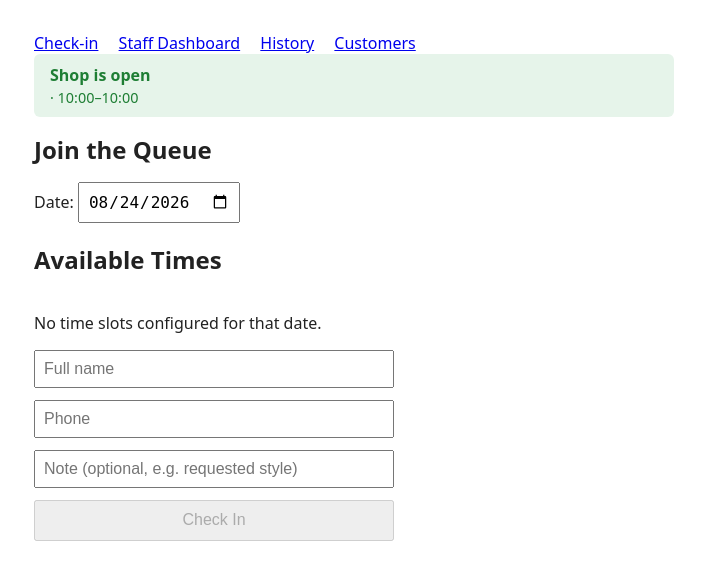
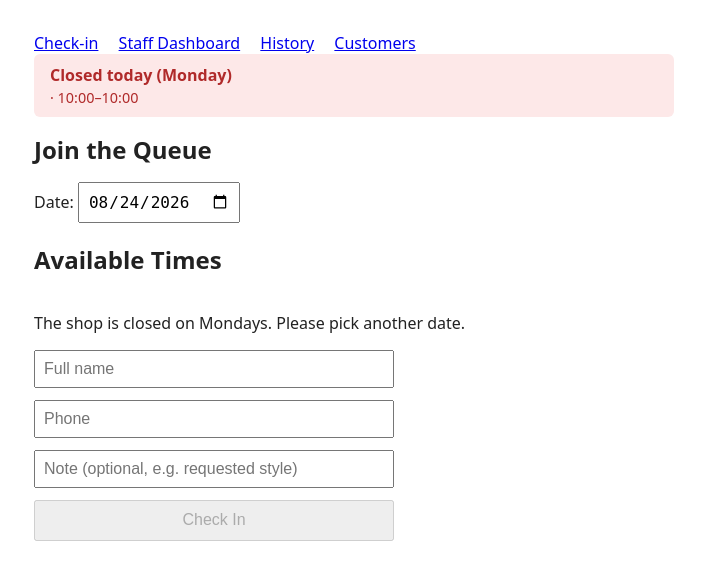
Before and after one commit to mrprogrammingx/barbershop-queue, a FastAPI app: page / in a window 1280 px wide. Shown: the top 574 px of the page, without its empty margins (286-991 px from the left). Run offline with FastAPI, Linux system fonts and the light colour scheme; tables that the repository leaves empty hold one stand-in row (values such as "Sample post"); data that the repository does not hold is empty.

Commit message:
Clarify banner/message when today is not an open day
Fixes a real bug found while investigating: base.html and
checkin.html both declared global `const WEEKDAY_CODES` /
`const DAY_LABELS` in the same page scope (Jinja inlines both
<script> blocks), so the second declaration threw a SyntaxError and
silently killed that script entirely -- which is why the shop-status
banner stopped rendering on the check-in page. Renamed checkin.html's
constants to avoid the collision.

Also improves the actual UX gap that surfaced this: `is_open` (the
manual walk-in toggle) and `open_days` (the weekly schedule) are
independent, so the banner could say "Shop is open" on a day with no
bookable slots. The banner now shows "Closed today (Weekday)" when
today isn't in open_days even if is_open is true, and the check-in
page's empty-slots message explains why ("The shop is closed on
Mondays...") instead of a generic "No time slots configured".

Co-Authored-By: Claude Sonnet 5 <noreply@anthropic.com>

```diff
--- a/app/templates/base.html
+++ b/app/templates/base.html
@@ -36,23 +36,36 @@
   <div id="shop-status-banner"></div>
   {% block content %}{% endblock %}
   <script>
+    const WEEKDAY_CODES = ["sun", "mon", "tue", "wed", "thu", "fri", "sat"];
+    const DAY_LABELS = { mon: "Monday", tue: "Tuesday", wed: "Wednesday", thu: "Thursday", fri: "Friday", sat: "Saturday", sun: "Sunday" };
+    const DAY_ABBR = { mon: "Mon", tue: "Tue", wed: "Wed", thu: "Thu", fri: "Fri", sat: "Sat", sun: "Sun" };
+
     async function loadShopStatusBanner() {
       try {
         const res = await fetch("/admin/shop-status");
         const data = await res.json();
         const banner = document.getElementById("shop-status-banner");
         banner.textContent = "";
-        banner.append(document.createTextNode(data.is_open ? "Shop is open" : "Shop is closed"));
+
+        const todayCode = WEEKDAY_CODES[new Date().getDay()];
+        const openToday = data.open_days && data.open_days.includes(todayCode);
+        const effectivelyOpen = data.is_open && openToday;
+
+        if (data.is_open && !openToday) {
+          banner.append(document.createTextNode(`Closed today (${DAY_LABELS[todayCode]})`));
+        } else {
+          banner.append(document.createTextNode(data.is_open ? "Shop is open" : "Shop is closed"));
+        }
+
         if (data.open_days && data.open_days.length > 0) {
-          const dayLabels = { mon: "Mon", tue: "Tue", wed: "Wed", thu: "Thu", fri: "Fri", sat: "Sat", sun: "Sun" };
           const order = ["mon", "tue", "wed", "thu", "fri", "sat", "sun"];
           const sorted = order.filter(d => data.open_days.includes(d));
           const hoursEl = document.createElement("span");
           hoursEl.className = "hours";
-          hoursEl.textContent = `${sorted.map(d => dayLabels[d]).join(", ")} · ${data.open_time.slice(0, 5)}–${data.close_time.slice(0, 5)}`;
+          hoursEl.textContent = `${sorted.map(d => DAY_ABBR[d]).join(", ")} · ${data.open_time.slice(0, 5)}–${data.close_time.slice(0, 5)}`;
           banner.append(hoursEl);
         }
-        banner.className = data.is_open ? "open" : "closed";
+        banner.className = effectivelyOpen ? "open" : "closed";
       } catch (e) {
         // ignore
       }
--- a/app/templates/checkin.html
+++ b/app/templates/checkin.html
@@ -30,8 +30,16 @@
   <script>
     let selectedTime = null;
 
+    const CHECKIN_WEEKDAY_CODES = ["sun", "mon", "tue", "wed", "thu", "fri", "sat"];
+    const CHECKIN_DAY_LABELS = { mon: "Mondays", tue: "Tuesdays", wed: "Wednesdays", thu: "Thursdays", fri: "Fridays", sat: "Saturdays", sun: "Sundays" };
+
     function todayIso() {
       return new Date().toISOString().slice(0, 10);
+    }
+
+    function weekdayCodeForDate(isoDate) {
+      const [y, m, d] = isoDate.split("-").map(Number);
+      return CHECKIN_WEEKDAY_CODES[new Date(y, m - 1, d).getDay()];
     }
 
     async function loadSlots() {
@@ -52,7 +60,14 @@
 
       const slots = await res.json();
       if (slots.length === 0) {
-        message.textContent = "No time slots configured for that date.";
+        const statusRes = await fetch("/admin/shop-status");
+        const status = await statusRes.json();
+        const weekdayCode = weekdayCodeForDate(selectedDate);
+        if (status.open_days && !status.open_days.includes(weekdayCode)) {
+          message.textContent = `The shop is closed on ${CHECKIN_DAY_LABELS[weekdayCode]}. Please pick another date.`;
+        } else {
+          message.textContent = "No time slots configured for that date.";
+        }
         return;
       }
       message.textContent = "";
```
